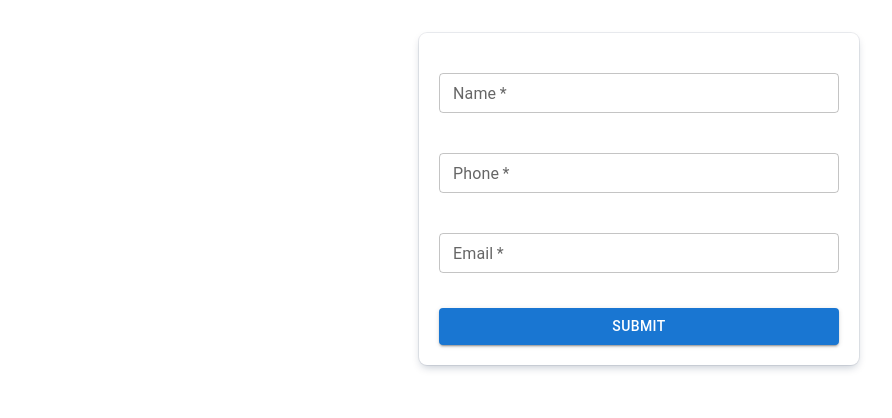
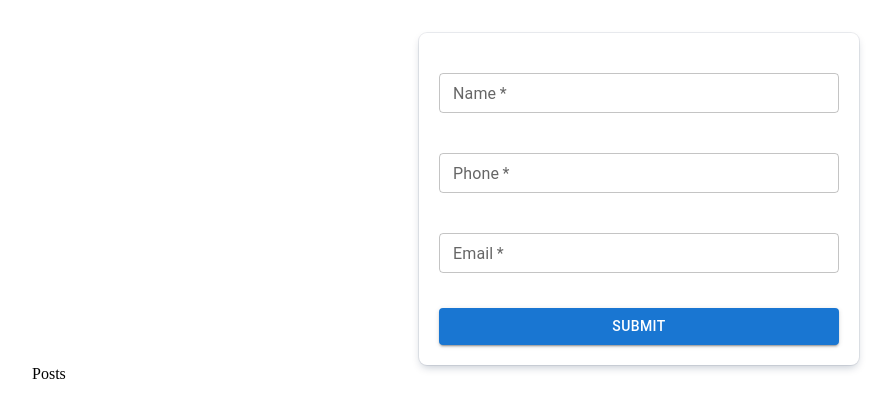
Before and after one commit to mabuhanifa/growmeorganic-react-ts, a React (Vite) app: page / in a window 1280 px wide. Shown: the top 418 px of the page, without its empty margins (1-893 px from the left). Built offline with nearby package versions, Linux system fonts and the light colour scheme; no server answers.

Commit message:
posts fetched

```diff
--- a/src/App.tsx
+++ b/src/App.tsx
@@ -1,5 +1,6 @@
 import './App.css'
 import Form from './components/Form'
+import Posts from './components/Posts'
 
 function App() {
 
@@ -7,6 +8,7 @@ function App() {
   return (
     <section className="main">
       <Form />
+      <Posts />
     </section>
   )
 }
--- /dev/null
+++ b/src/components/Posts.tsx
@@ -0,0 +1,20 @@
+import { useEffect, useState } from "react";
+import { type Posts } from "../types/types";
+
+export default function Posts() {
+    const [post, setPosts] = useState<Posts[]>([]);
+
+    useEffect(() => {
+        const loadPosts = async () => {
+            const res = await fetch('https://jsonplaceholder.typicode.com/posts');
+            const data = await res.json();
+            console.log(data);
+
+        }
+        loadPosts()
+
+    }, [])
+    return (
+        <div>Posts</div>
+    )
+}
```
